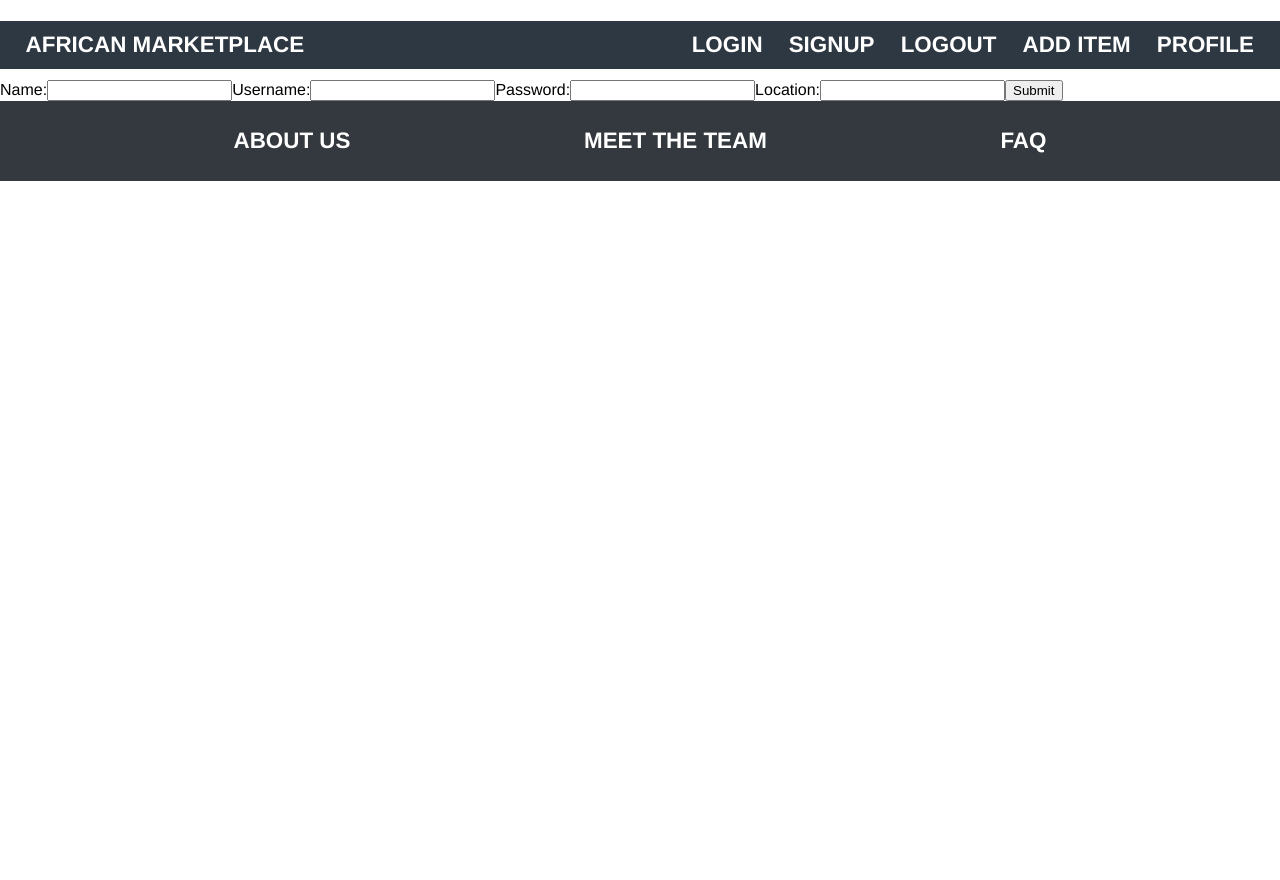
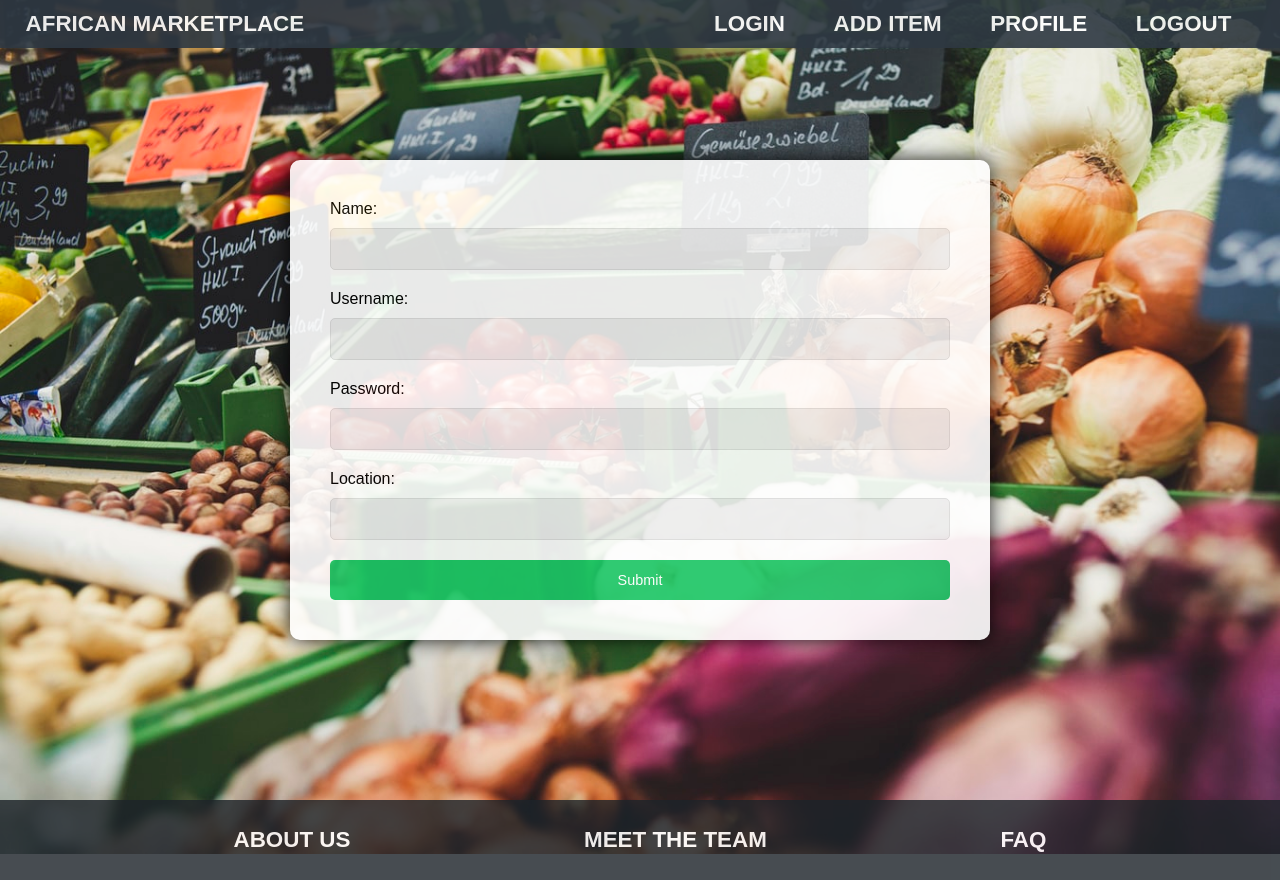
Before and after one commit to ivanovicuros/marketplace-fe, a React (Create React App) app: page /signup in a window 1280 px wide. Before the commit the page ends 800 px from the top, so only its background shows below. Built offline with nearby package versions, Linux system fonts and the light colour scheme.

Commit message:
both forms styled

```diff
--- a/src/App.js
+++ b/src/App.js
@@ -31,10 +31,9 @@ function App() {
 
           <Nav className='links'>
             <Link to='/login'>LOGIN</Link>
-            <Link to='/signup'>SIGNUP</Link>
-            <Link to='/logout'>LOGOUT</Link>
             <Link to='/item-form'>ADD ITEM</Link>
             <Link to='/profile'>PROFILE</Link>
+            <Link to='/logout'>LOGOUT</Link>
           </Nav>
         </Header>
 
--- a/src/components/Login.js
+++ b/src/components/Login.js
@@ -1,6 +1,9 @@
 import React, { useState } from 'react';
+import { Link } from 'react-router-dom';
 import styled, { createGlobalStyle, css} from 'styled-components';
 import background from '../images/pic02.jpeg';
+
+
 const GlobalStyle = createGlobalStyle`
     html {
         height: 100%;
@@ -14,7 +17,7 @@ const GlobalStyle = createGlobalStyle`
         margin: 0;
     }
 `
-const sharedStyles = css`
+ const sharedStyles = css`
     background-color: #eee;
     height: 40px;
     border-radius: 5px;
@@ -29,6 +32,12 @@ const StyledFormWrapper = styled.div`
     align-items: center;
     height: 100vh;
     padding: 0 20px;
+     #signup {
+        color:  #1CC766;
+        margin-left: 2vh;
+        font-size: 20px;
+    }
+
 `
 
 const StyledForm = styled.form`
@@ -59,6 +68,7 @@ const StyledButton = styled.button`
     cursor: pointer;
     box-sizing: border-box;
 `
+
 const Login = () => {
     const [user, setUser] = useState({
         username: '',
@@ -96,6 +106,10 @@ const Login = () => {
                         />
                         </label>
                         <StyledButton>Log In</StyledButton>
+                        <p> Don't have an account ?
+                            <Link id='signup' to='/signup'>Sign Up</Link>
+                        </p>
+
                 </StyledForm>
             </StyledFormWrapper>
         </>
--- a/src/components/Signup.js
+++ b/src/components/Signup.js
@@ -1,4 +1,71 @@
 import React, { useState } from 'react';
+import styled, { createGlobalStyle, css} from 'styled-components';
+import background from '../images/pic02.jpeg';
+
+const GlobalStyle = createGlobalStyle`
+    html {
+        height: 100%;
+    }
+    body {
+        font-family: Arial, Helvetica, sans-serif;
+        background: no-repeat url(${background});
+        opacity: 0.9;
+        background-size: cover;
+        height: 100vh;
+        margin: 0;
+    }
+`
+ const sharedStyles = css`
+    background-color: #eee;
+    height: 40px;
+    border-radius: 5px;
+    border: 1px solid #ddd;
+    margin: 10px 0 20px 0;
+    padding: 20px;
+    box-sizing: border-box;
+`
+const StyledFormWrapper = styled.div`
+    display: flex;
+    justify-content: center;
+    align-items: center;
+    height: 100vh;
+    padding: 0 20px;
+    a {
+        color:  black;
+        margin-left: 2vh;
+        font-size: 20px;
+    }
+
+`
+
+const StyledForm = styled.form`
+   width: 100%;
+   max-width: 700px;
+   padding: 40px;
+   background-color: #fff;
+   border-radius: 10px;
+   box-sizing: border-box;
+   box-shadow: 0px 0px 20px 0px rgba(0,0,0,4);
+`
+
+const StyledInput = styled.input`
+    display: block;
+    width: 100%;
+    ${sharedStyles}
+`
+const StyledButton = styled.button`
+    display: block;
+    background-color: #1CC766;
+    color: #fff;
+    font-size: .9rem;
+    border: 0;
+    border-radius: 5px;
+    height: 40px;
+    width: 100%;
+    padding: 0 20px;
+    cursor: pointer;
+    box-sizing: border-box;
+`
 
 const Signup = (props) => {
     const [credentials, setCredentials] = useState({
@@ -20,10 +87,11 @@ const Signup = (props) => {
 
     return(
         <>
-            <h1>Signup</h1>
-            <form onSubmit={handleSubmit} >
+            <GlobalStyle />
+            <StyledFormWrapper>
+                <StyledForm onSubmit={handleSubmit} >
                     <label>Name:
-                <input
+                    <StyledInput
                         type="text"
                         name="name"
                         value={credentials.name}
@@ -32,19 +100,20 @@ const Signup = (props) => {
                     </label>
 
                     <label>Username:
-                <input type="text" name="username" value={credentials.username} onChange={handleChange} />
+                    <StyledInput type="text" name="username" value={credentials.username} onChange={handleChange} />
                     </label>
 
                     <label>Password:
-                <input type="password" name="password" value={credentials.password} onChange={handleChange} />
+                    <StyledInput type="password" name="password" value={credentials.password} onChange={handleChange} />
                     </label>
 
                     <label>Location:
-                <input type="location" name="location" value={credentials.location} onChange={handleChange} />
+                    <StyledInput type="location" name="location" value={credentials.location} onChange={handleChange} />
                     </label>
 
-                <button>Submit</button>
-            </form>
+                    <StyledButton>Submit</StyledButton>
+                </StyledForm>
+            </StyledFormWrapper>
         </>
     )
 }
```
Lines whose indentation alone changed are shown as unchanged.
